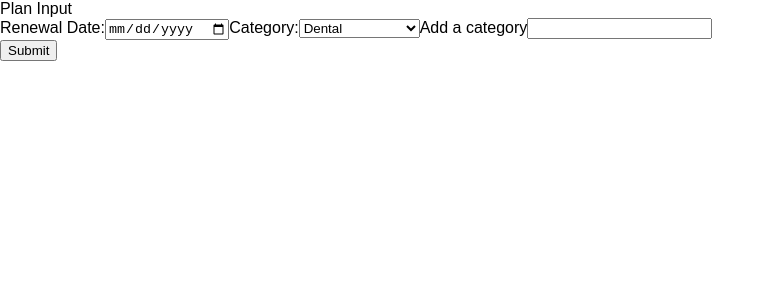
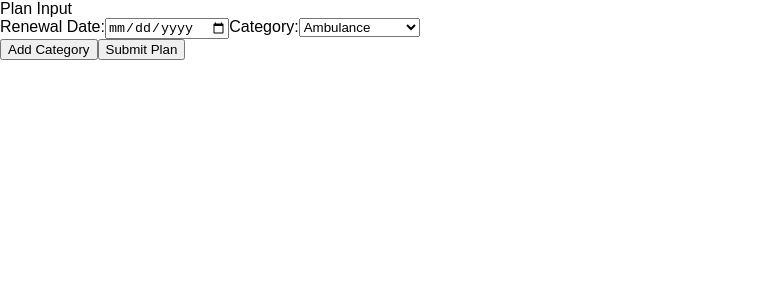
Before and after one commit to rkrowchuk/benefits-prompter, a React (Create React App) app in the folder client/: page /planinput in a window 1280 px wide. Shown: the top 300 px of the page, without its empty margins (0-775 px from the left). Built offline with nearby package versions, Linux system fonts and the light colour scheme.

Commit message:
alphabetize categories; add goals as comments

```diff
--- a/client/src/components/PlanInput.jsx
+++ b/client/src/components/PlanInput.jsx
@@ -1,8 +1,16 @@
 import { useState } from "react";
 import { useNavigate } from "react-router-dom";
+import Form from "./Category";
 
 export default function PlanInput() {
+  //App.js is parent component
   // const [inputFields, setInputFields] = useState([ { RenewalDate: "", Category: ""}])
+
+  //Goals:
+  // 1. Render each chosen category in a list within the <form>
+
+  // 2. Update the state and send the list of categories to the database (associate with user as well)
+
   return (
     <div>
       Plan Input
@@ -10,32 +18,33 @@ export default function PlanInput() {
         <label>
           Renewal Date:<input type="date"></input>
         </label>
-        <label>
-          Category:
-        </label>
+        <label>Category:</label>
         <select>
-          <option value="dental">Dental</option>
-          <option value="massage">Massage</option>
-          <option value="physio">Physiotherapy</option>
-          <option value="vision">Vision</option>
-          <option value="prescription">Prescription</option>
-          <option value="health-spending">Health Spending</option>
-          <option value="orthotics">Orthotics</option>
-          <option value="orthodontics">Orthodontics</option>
           <option value="ambulance">Ambulance</option>
           <option value="clinic-visit">Clinic Visit</option>
           <option value="counselling">Counselling</option>
+          <option value="dental">Dental</option>
+          <option value="disability">Disability</option>
+          <option value="fertility">Fertility</option>
+          <option value="health-spending">Health Spending</option>
+          <option value="massage">Massage</option>
+          <option value="orthodontics">Orthodontics</option>
+          <option value="orthotics">Orthotics</option>
+
+          <option value="physio">Physiotherapy</option>
+          <option value="prescription">Prescription</option>
           <option value="psychologist">Psychologist</option>
+          <option value="travel-insurance">Travel Insurance</option>
           <option value="vaccinations">Vaccinations</option>
-          <option value="travel-insurance">Travel Insurance</option>
-          <option value="fertility">Fertility</option>
-          <option value="disability">Disability</option>
-          <option value="other">Other</option>
+          <option value="vision">Vision</option>
+
+          {/* <option value="other">Other</option> */}
         </select>
-        <label>Add a category</label>
-        <input type="text"></input>
+        {/* <label>Add a category</label>
+    <input type="text"></input> */}
       </form>
-      <button>Submit</button>
+      <button>Add Category</button>
+      <button>Submit Plan</button>
     </div>
   );
 }
```
